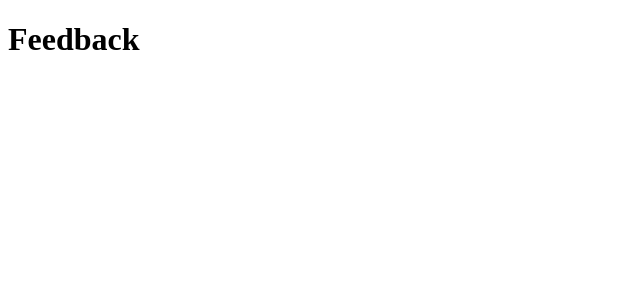
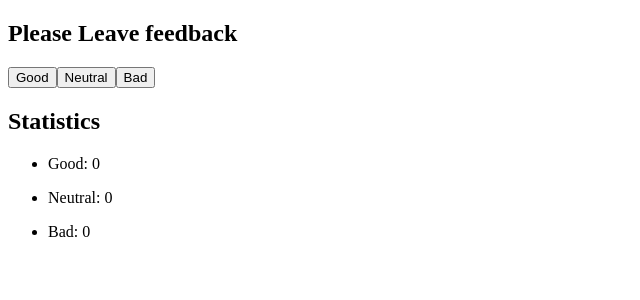
Before and after one commit to YevhenKonyk/goit-react-hw-02-feedback, a React (Create React App) app: page / in a window 1280 px wide. Shown: the top 300 px of the page, without its empty margins (0-640 px from the left). Built offline with nearby package versions, Linux system fonts and the light colour scheme.

Commit message:
Added basic functionality

```diff
--- a/src/components/App/App.js
+++ b/src/components/App/App.js
@@ -2,12 +2,59 @@ import React, { Component } from 'react';
 
 export default class App extends Component {
   state = {
-    message: 'Feedback',
+    good: 0,
+    neutral: 0,
+    bad: 0,
+  };
+
+  handleGoodBtnClick = () => {
+    this.setState(prevState => ({
+      good: prevState.good + 1,
+    }));
+  };
+
+  handleNeutralBtnClick = () => {
+    this.setState(prevState => ({
+      neutral: prevState.neutral + 1,
+    }));
+  };
+
+  handleBadBtnClick = () => {
+    this.setState(prevState => ({
+      bad: prevState.bad + 1,
+    }));
   };
 
   render() {
-    const { message } = this.state;
+    const { good, neutral, bad } = this.state;
 
-    return <h1>{message}</h1>;
+    return (
+      <section className="">
+        <h1 className="">Please Leave feedback</h1>
+
+        <button className="" type="button" onClick={this.handleGoodBtnClick}>
+          Good
+        </button>
+        <button className="" type="button" onClick={this.handleNeutralBtnClick}>
+          Neutral
+        </button>
+        <button className="" type="button" onClick={this.handleBadBtnClick}>
+          Bad
+        </button>
+
+        <h2 className="">Statistics</h2>
+        <ul className="">
+          <li className="">
+            <p>Good: {good}</p>
+          </li>
+          <li className="">
+            <p>Neutral: {neutral}</p>
+          </li>
+          <li className="">
+            <p>Bad: {bad}</p>
+          </li>
+        </ul>
+      </section>
+    );
   }
 }
```
